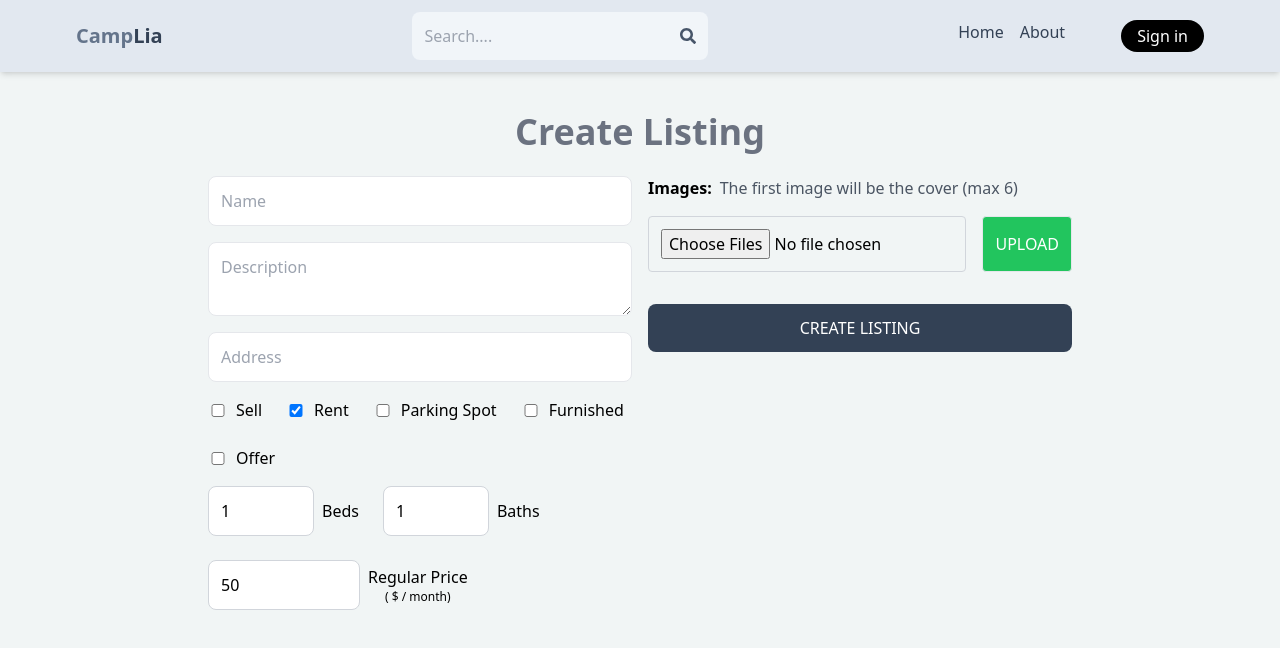
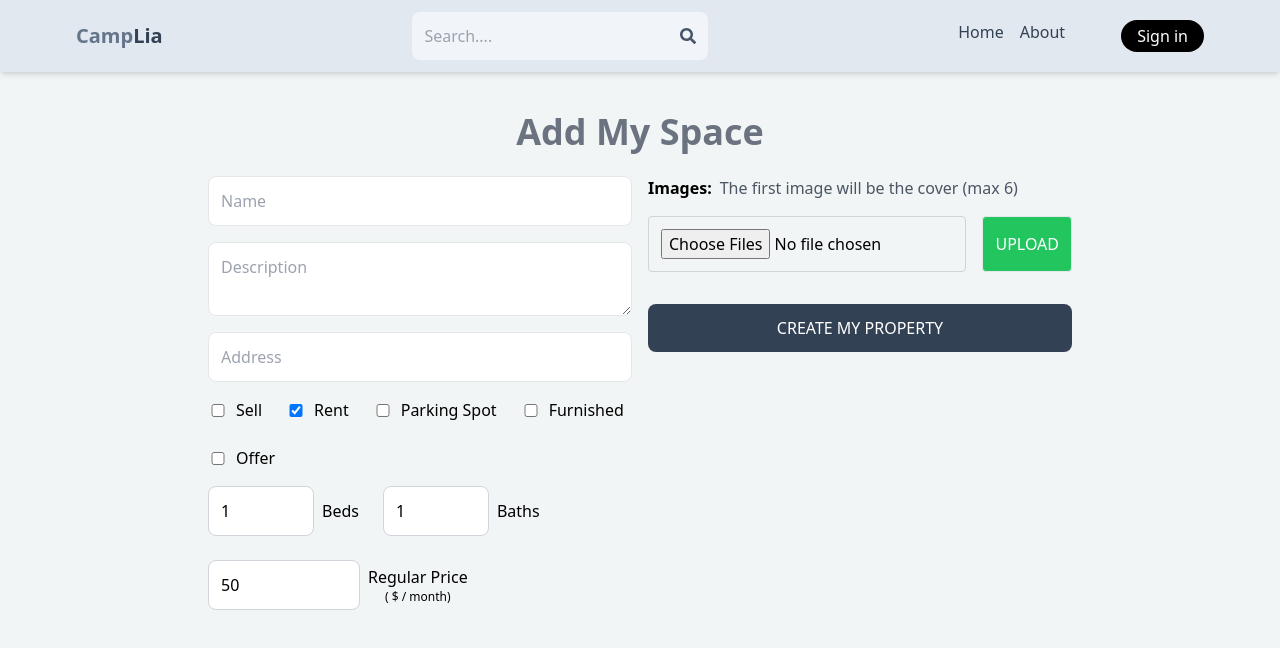
Before and after one commit to shanmugapriya1203/mern_estate_frontend, a React (Create React App) app: page /create-listing in a window 1280 px wide. Shown: the top 648 px of the page. Built offline with nearby package versions, Linux system fonts and the light colour scheme.

Commit message:
some changes

```diff
--- a/src/pages/CreateListing.js
+++ b/src/pages/CreateListing.js
@@ -150,7 +150,7 @@ const CreateListing = () => {
 
   return (
     <main className='p-4 max-w-4xl mx-auto'>
-      <h1 className='text-4xl font-bold text-center my-6 text-gray-500'>Create Listing</h1>
+      <h1 className='text-4xl font-bold text-center my-6 text-gray-500'>Add My Space</h1>
       <form className='flex flex-col sm:flex-row gap-4' onSubmit={handleSubmit}>
         <div className='flex flex-col gap-4 flex-1'>
           <input
@@ -336,7 +336,7 @@ const CreateListing = () => {
               </div>
             ))}
           <button disabled ={loading || uploading}className='p-3 bg-slate-700 text-white rounded-lg uppercase hover:opacity-95 disabled:opacity-80'>
-            {loading ? 'Creating' : 'Create Listing'}
+            {loading ? 'Creating' : 'Create My property'}
           </button>
           {error && <p className='text-red-700 text-sm '>{error}</p>}
         </div>
--- a/src/pages/Home.js
+++ b/src/pages/Home.js
@@ -17,7 +17,7 @@ export default function Home() {
 useEffect(()=>{
   const fetchofferListings=async()=>{
     try {
-      const res= await fetch(`${API_BASE_URL}/api/listing/get?offer=true&limit=4`)
+      const res= await fetch(`${API_BASE_URL}/api/listing/get?offer=true&limit=6`)
       const data= await res.json()
       setOfferListings(data)
       fetchRentListing()
@@ -29,7 +29,7 @@ useEffect(()=>{
   }
   const  fetchRentListing= async()=>{
     try {
-      const res = await fetch(`${API_BASE_URL}/api/listing/get?type=rent&limit=4`);
+      const res = await fetch(`${API_BASE_URL}/api/listing/get?type=rent&limit=6`);
       const data = await res.json();
       setRentListings(data);
       fetchSaleListings();
```
